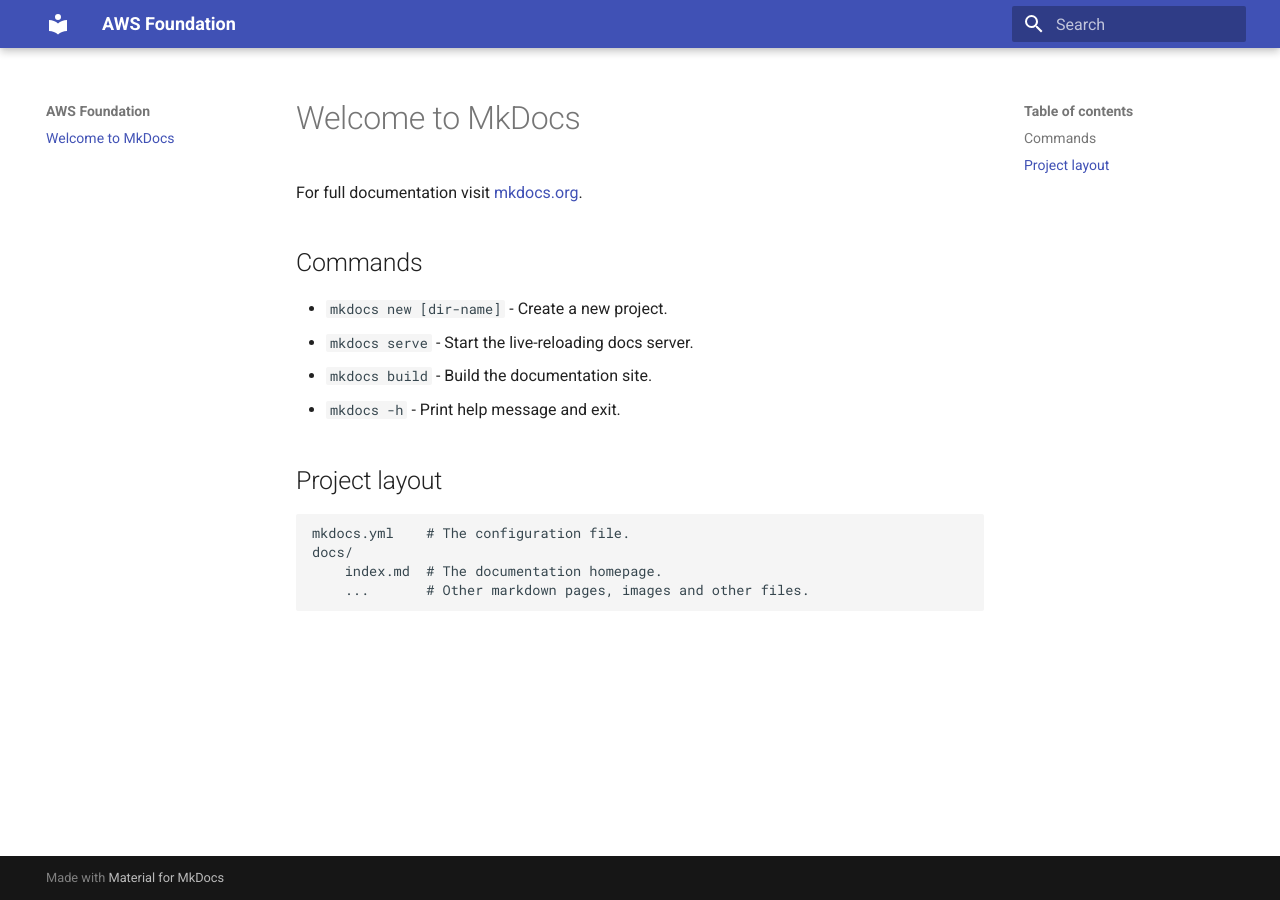
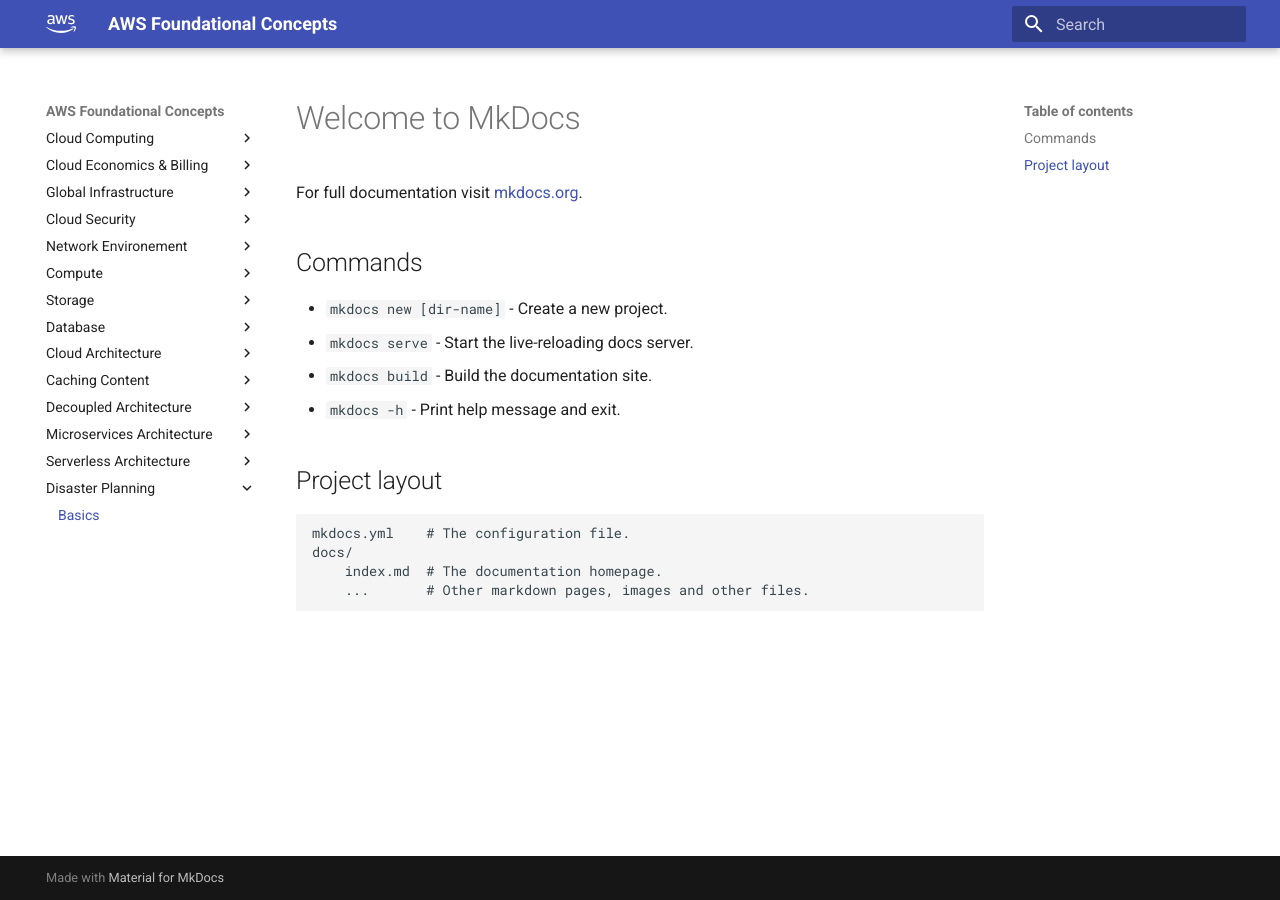
Before and after one commit to Prabin-Kumar-Baniya-NP/aws-foundation, an MkDocs documentation site: the page built from docs/index.md, in a window 1280 px wide. Built offline with MkDocs 1.6.1 and Material for MkDocs 9.7.7, drawn with Linux system fonts in a browser that asks for light colours.

Commit message:
Cloud Computing Basics

```diff
--- a/mkdocs.yml
+++ b/mkdocs.yml
@@ -1,3 +1,54 @@
-site_name: AWS Foundation
+site_name: AWS Foundational Concepts
 theme:
   name: material
+  icon:
+    logo: fontawesome/brands/aws
+  font:
+    text: Roboto
+
+nav:
+  - Cloud Computing:
+      - Introduction: cloud-computing-basics.md
+      - AWS CAF: aws-caf.md
+      - Cloud Architecture: cloud-architecture.md
+      - AWS WAF: waf.md
+      - Best Practices: best-practices.md
+
+  - Cloud Economics & Billing:
+      - Basics: index.md
+
+  - Global Infrastructure:
+      - Basics: index.md
+
+  - Cloud Security:
+      - Basics: index.md
+
+  - Network Environement:
+      - Basics: index.md
+
+  - Compute:
+      - Basics: index.md
+
+  - Storage:
+      - Basics: index.md
+
+  - Database:
+      - Basics: index.md
+
+  - Cloud Architecture:
+      - Basics: index.md
+
+  - Caching Content:
+      - Basics: index.md
+
+  - Decoupled Architecture:
+      - Basics: index.md
+
+  - Microservices Architecture:
+      - Basics: index.md
+
+  - Serverless Architecture:
+      - Basics: index.md
+
+  - Disaster Planning:
+      - Basics: index.md
```
Also changed, not shown: docs/aws-caf.md (added, +59 -0 lines), docs/best-practices.md (added, +46 -0 lines), docs/cloud-architecture.md (added, +3 -0 lines), docs/cloud-computing-basics.md (added, +30 -0 lines), docs/waf.md (added, +47 -0 lines).
